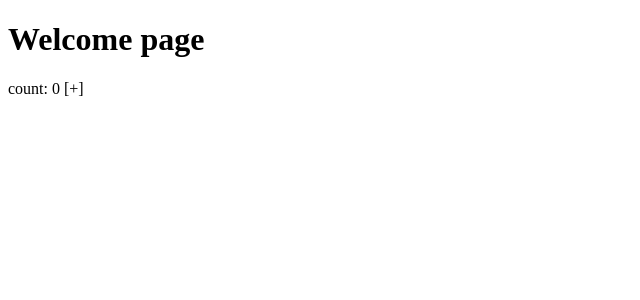
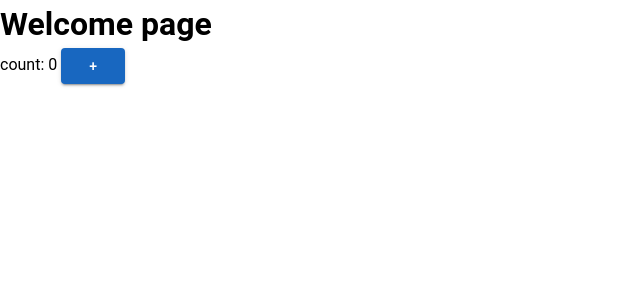
Before and after one commit to canpok1/my-home-dashboard, a Nuxt app in the folder dashboard/: page / in a window 1280 px wide. Shown: the top 300 px of the page, without its empty margins (0-640 px from the left). Built offline with nearby package versions, Linux system fonts and the light colour scheme.

Commit message:
vuetifyを導入

```diff
--- /dev/null
+++ b/dashboard/assets/main.scss
@@ -0,0 +1 @@
+@use "vuetify/styles";
--- a/dashboard/nuxt.config.ts
+++ b/dashboard/nuxt.config.ts
@@ -1,7 +1,26 @@
+import vuetify from 'vite-plugin-vuetify'
+
 // https://nuxt.com/docs/api/configuration/nuxt-config
 export default defineNuxtConfig({
     typescript: {
         strict: true,
         typeCheck: true
-    }
+    },
+    build: {
+        transpile: ['vuetify'],
+    },
+    hooks: {
+        'vite:extendConfig': (config) => {
+            config.plugins!.push(vuetify())
+        },
+    },
+    vite: {
+        ssr: {
+            noExternal: ['vuetify'],
+        },
+        define: {
+            'process.env.DEBUG': false,
+        },
+    },
+    css: ['@/assets/main.scss'],
 })
--- a/dashboard/package.json
+++ b/dashboard/package.json
@@ -11,6 +11,9 @@
   "devDependencies": {
     "@types/node": "^18",
     "nuxt": "^3.4.3",
-    "vue-tsc": "^1.6.1"
+    "sass": "^1.62.1",
+    "vite-plugin-vuetify": "^1.0.2",
+    "vue-tsc": "^1.6.1",
+    "vuetify": "^3.2.1"
   }
 }
--- a/dashboard/pages/index.vue
+++ b/dashboard/pages/index.vue
@@ -2,13 +2,13 @@
     <div>
         <h1>Welcome page</h1>
         count: {{ count }}
-        <span @click="addCount">[+]</span>
+        <v-btn color="primary" @click="addCount">+</v-btn>
     </div>
 </template>
 
 <script setup lang="ts">
 const count = ref(0);
-function addCount() {
+function addCount(): void {
     count.value++;
 }
 </script>
--- /dev/null
+++ b/dashboard/plugins/vuetify.ts
@@ -0,0 +1,15 @@
+import { createVuetify } from 'vuetify'
+import * as components from 'vuetify/components'
+import * as directives from 'vuetify/directives'
+
+export default defineNuxtPlugin(nuxtApp => {
+    const vuetify = createVuetify({
+        ssr: true,
+        components,
+        directives,
+        // 他の設定をここに記述していく
+    })
+
+    // Vue.js で Vuetify を使用する
+    nuxtApp.vueApp.use(vuetify)
+})
```
Also changed, not shown: 1 other file (tests, documents, lock files or other folders).
